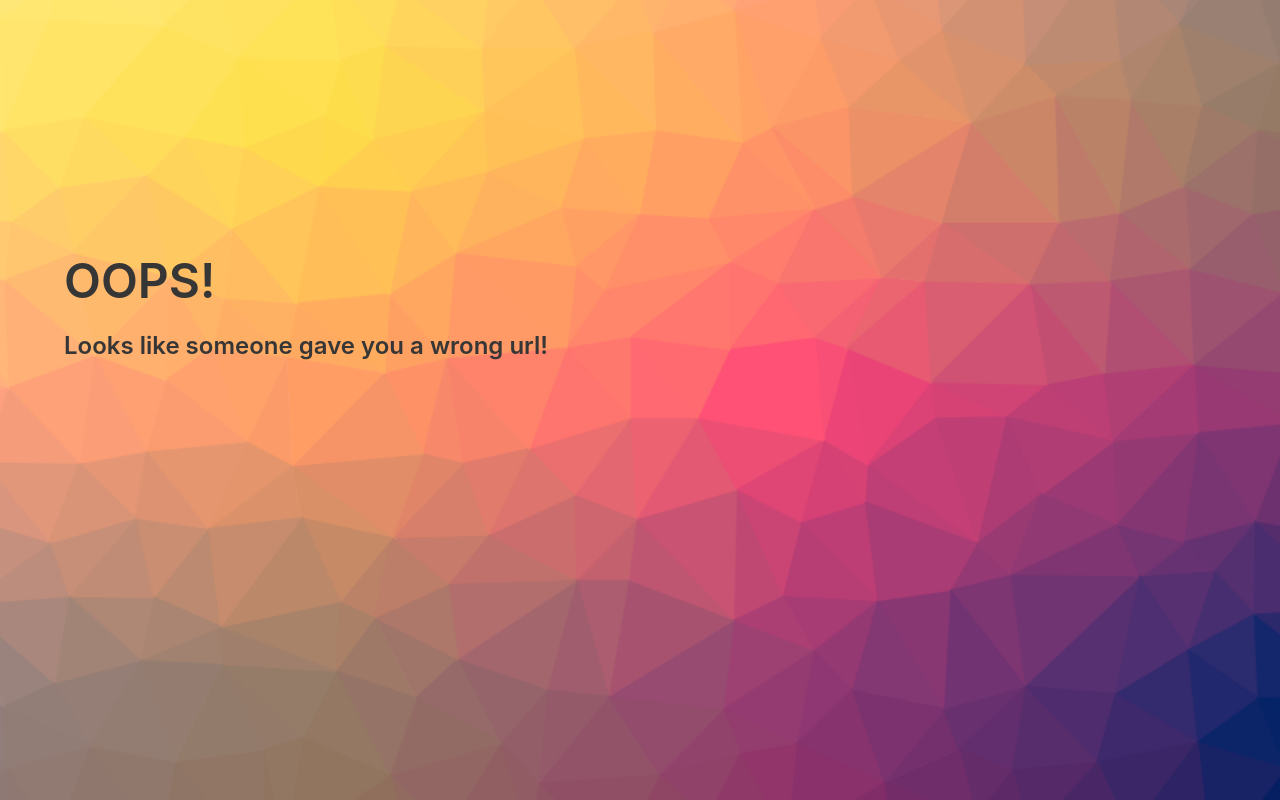
After one commit to sherwinfarrell/tinnierurl, a Flask app: template templates/error.html in a window 1280 px wide. The commit adds this page. Run offline with Flask 2, Linux system fonts and the light colour scheme; the template is opened without the code that fills it, so the values that code supplies are empty; some libraries are stand-ins or nearby versions.

Commit message:
Added a new page for errors

```diff
--- a/app/shortener.py
+++ b/app/shortener.py
@@ -40,7 +40,7 @@
             shortened_url = cls.encode(id)
             print("The shortened URL is "+ shortened_url)
             # cls.num_of_urls = cls.num_of_urls + 1
-        return "https://tinnieurl.herokuapp.com/"+ shortened_url
+        return "localhost:5000/"+ shortened_url
 
     @classmethod
     def resolve(cls,code):
--- a/server.py
+++ b/server.py
@@ -10,7 +10,7 @@
 
 app = Flask(__name__)
 
-ENV = 'prod'
+ENV = 'dev'
 
 if ENV == 'dev':
     app.debug = True
@@ -30,6 +30,7 @@
 @app.route('/', methods=['GET'])
 def index():
     return render_template('index.html')
+
 
 @app.route('/shortenUrl', methods=['POST'])
 def shortenUrl():
@@ -63,6 +64,8 @@
         print("The following Exception has happened: " +  str(e))
         error = e
 
+    if str(error) == "URL is unknown":
+        return render_template('error.html')
     if error:
         return Response(json.dumps({"message": "There was an error: " + str(error) + " Please try again."}), mimetype='application/json', status='400')
     else:
--- /dev/null
+++ b/templates/error.html
@@ -0,0 +1,40 @@
+<!DOCTYPE html>
+<html lang="en">
+  <head>
+    <meta charset="utf-8">
+    <meta name="viewport" content="width=device-width, initial-scale=1">
+    <title>Tinnie URL</title>
+    <link rel="stylesheet" href="https://cdn.jsdelivr.net/npm/bulma@0.9.2/css/bulma.min.css">
+    <!-- <link rel="stylesheet" href="https://stackpath.bootstrapcdn.com/bootstrap/4.5.0/css/bootstrap.min.css" integrity="sha384-9aIt2nRpC12Uk9gS9baDl411NQApFmC26EwAOH8WgZl5MYYxFfc+NcPb1dKGj7Sk" crossorigin="anonymous"> -->
+    <link rel="stylesheet" href="{{url_for('static', filename='css/shortenerview.css')}}">
+
+
+  </head>
+  <body>
+    <div class="container">
+      <div class="row">
+
+        <div class="col">
+              <br/>
+              <h1 class="title is-1">OOPS!</h1>
+              <h4 class="title is-4">Looks like someone gave you a wrong url!</h4>
+
+        </div>
+
+
+
+      </div>
+
+    </div>
+
+
+
+
+
+<!-- <script src="https://code.jquery.com/jquery-3.5.1.slim.min.js" integrity="sha384-DfXdz2htPH0lsSSs5nCTpuj/zy4C+OGpamoFVy38MVBnE+IbbVYUew+OrCXaRkfj" crossorigin="anonymous"></script>
+<script src="https://cdn.jsdelivr.net/npm/popper.js@1.16.0/dist/umd/popper.min.js" integrity="sha384-Q6E9RHvbIyZFJoft+2mJbHaEWldlvI9IOYy5n3zV9zzTtmI3UksdQRVvoxMfooAo" crossorigin="anonymous"></script>
+<script src="https://stackpath.bootstrapcdn.com/bootstrap/4.5.0/js/bootstrap.min.js" integrity="sha384-OgVRvuATP1z7JjHLkuOU7Xw704+h835Lr+6QL9UvYjZE3Ipu6Tp75j7Bh/kR0JKI" crossorigin="anonymous"></script>
+<script src="https://stackpath.bootstrapcdn.com/bootstrap/4.5.0/js/bootstrap.min.js" integrity="sha384-OgVRvuATP1z7JjHLkuOU7Xw704+h835Lr+6QL9UvYjZE3Ipu6Tp75j7Bh/kR0JKI" crossorigin="anonymous"></script> -->
+
+  </body>
+</html>
--- a/templates/index.html
+++ b/templates/index.html
@@ -3,7 +3,7 @@
   <head>
     <meta charset="utf-8">
     <meta name="viewport" content="width=device-width, initial-scale=1">
-    <title>Hello Bulma!</title>
+    <title>Tinnie URL</title>
     <link rel="stylesheet" href="https://cdn.jsdelivr.net/npm/bulma@0.9.2/css/bulma.min.css">
     <!-- <link rel="stylesheet" href="https://stackpath.bootstrapcdn.com/bootstrap/4.5.0/css/bootstrap.min.css" integrity="sha384-9aIt2nRpC12Uk9gS9baDl411NQApFmC26EwAOH8WgZl5MYYxFfc+NcPb1dKGj7Sk" crossorigin="anonymous"> -->
     <link rel="stylesheet" href="{{url_for('static', filename='css/shortenerview.css')}}">
```
